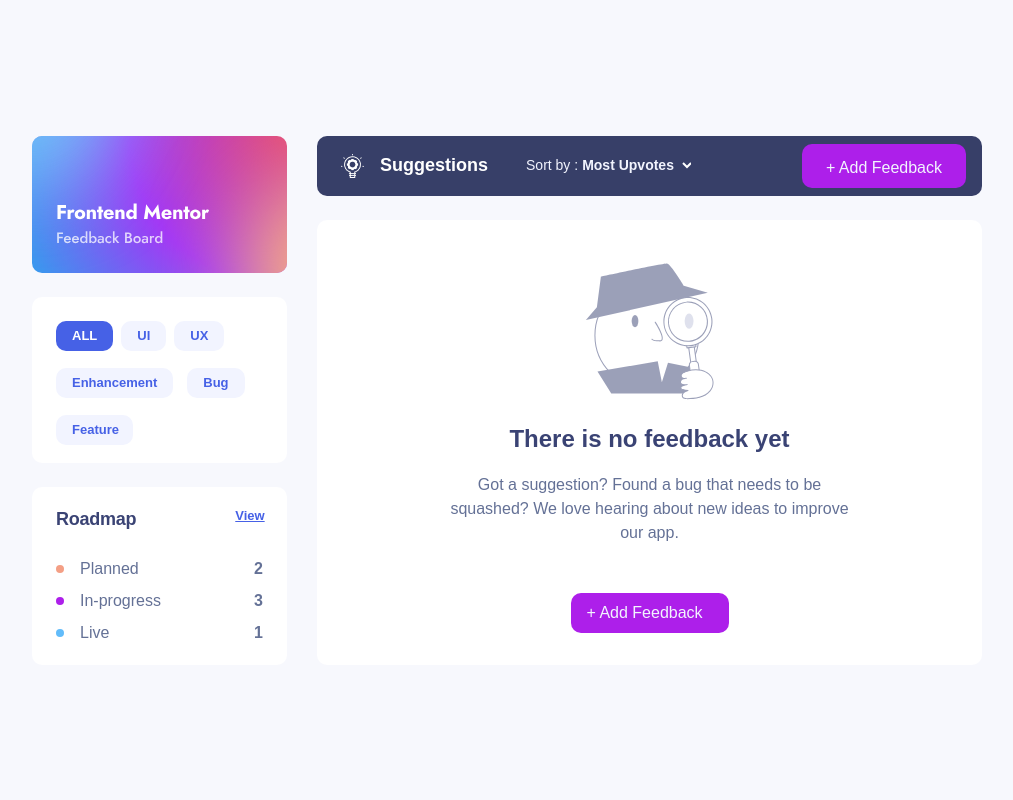
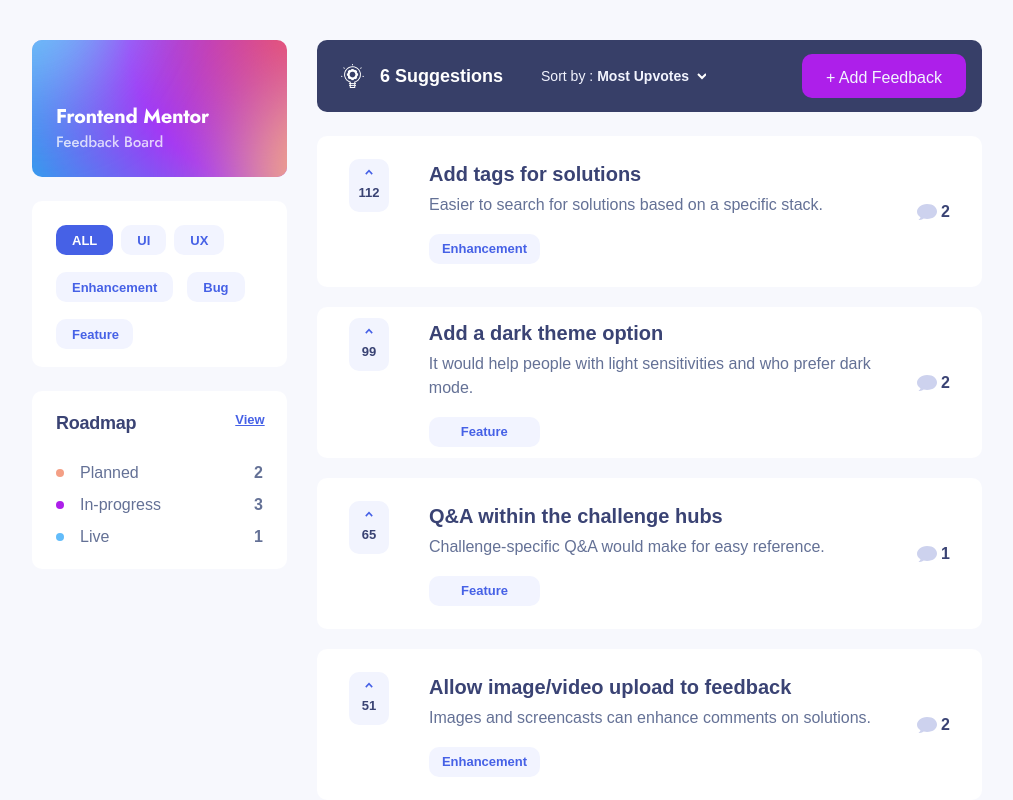
Before and after one commit to Sye-5pace/Product-feedback-app, a Vue app: page / in a window 1280 px wide. Shown: the top 800 px of the page, without its empty margins (133-1146 px from the left). Built offline with nearby package versions, Linux system fonts and the light colour scheme.

Commit message:
:recycle: Refact: refactor/improve SuggestionsBoard component

```diff
--- a/src/store.ts
+++ b/src/store.ts
@@ -8,7 +8,7 @@
     }),
     getters: {
         suggestions: (state) => {
-            return state.productData?.filter((data) => data.status === 'suggestions')
+            return state.productData?.filter((data) => data.status === 'suggestion')
         },
         live: (state)=> {
             return state.productData?.filter((data) => data.status === 'live')
--- a/src/views/SuggestionsBoard.vue
+++ b/src/views/SuggestionsBoard.vue
@@ -15,7 +15,48 @@
     const store = useFeedbackStore()
     const selectedCategory = ref('all') ;
     const voteOptions = ref('Most Upvotes')
-    store.initializeData()
+
+    onMounted(() => {
+      store.initializeData()
+    })
+
+    const suggestions = computed(() => store.suggestions)
+    console.log(suggestions.value)
+
+    const selectedSuggestions = computed(() => {
+      if (selectedCategory.value === 'all') {
+      return suggestions.value.slice().sort((a, b) => {
+        if (voteOptions.value === 'Most Upvotes') {
+          return b.upvotes - a.upvotes;
+        } else if (voteOptions.value === 'Least Upvotes') {
+          return a.upvotes - b.upvotes;
+        } else if (voteOptions.value === 'Most Comments') {
+          return (b.comments?.length || 0) - (a.comments?.length || 0);
+        } else if (voteOptions.value === 'Least Comments') {
+          return (a.comments?.length || 0) - (b.comments?.length || 0);
+        } else {
+          return 0;
+        }
+      });
+    } else {
+      return suggestions.value
+        .filter((item) => item.category === selectedCategory.value)
+        .slice()
+        .sort((a, b) => {
+          if (voteOptions.value === 'Most Upvotes') {
+            return b.upvotes - a.upvotes;
+          } else if (voteOptions.value === 'Least Upvotes') {
+            return a.upvotes - b.upvotes;
+          } else if (voteOptions.value === 'Most Comments') {
+            return (b.comments?.length || 0) - (a.comments?.length || 0);
+          } else if (voteOptions.value === 'Least Comments') {
+            return (a.comments?.length || 0) - (b.comments?.length || 0);
+          } else {
+            return 0; // Default case
+          }
+        });
+    }
+  })
 
     const selectCategory = (category: string) => {
       selectedCategory.value = category
```
